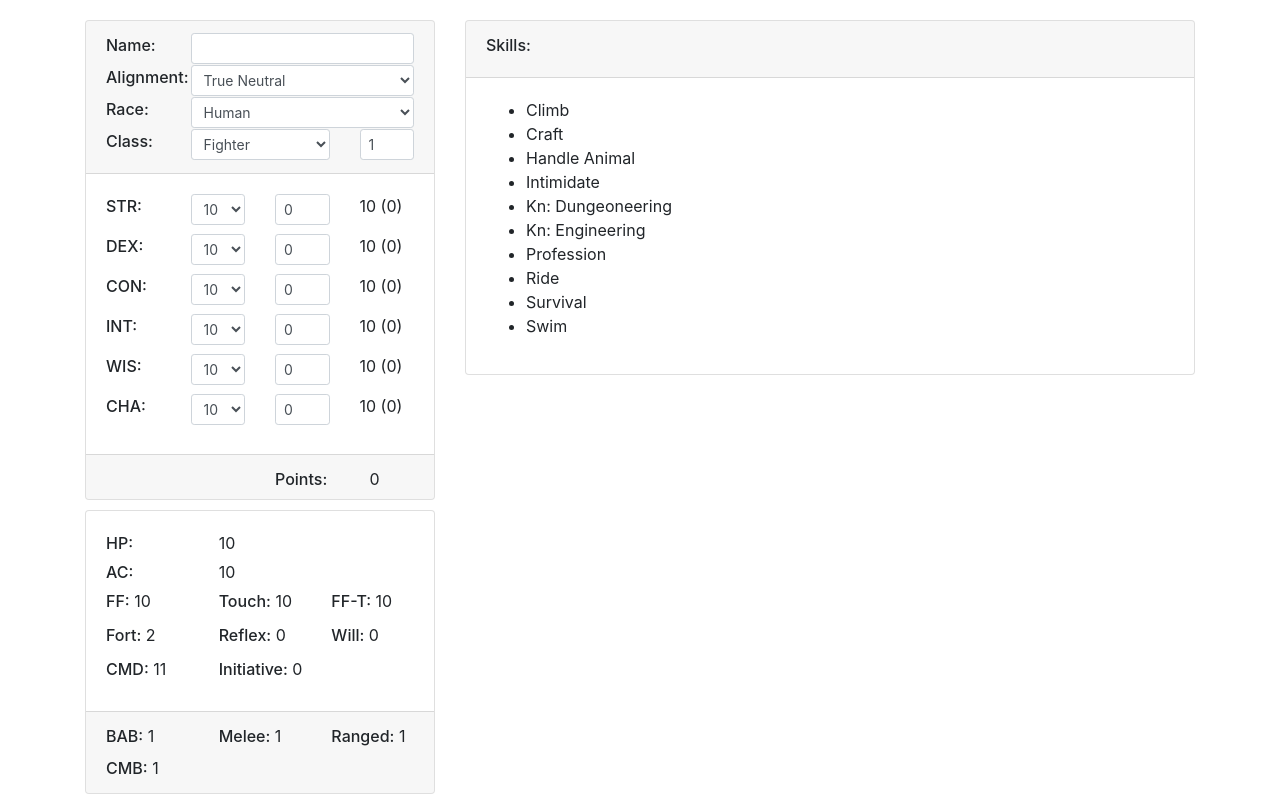
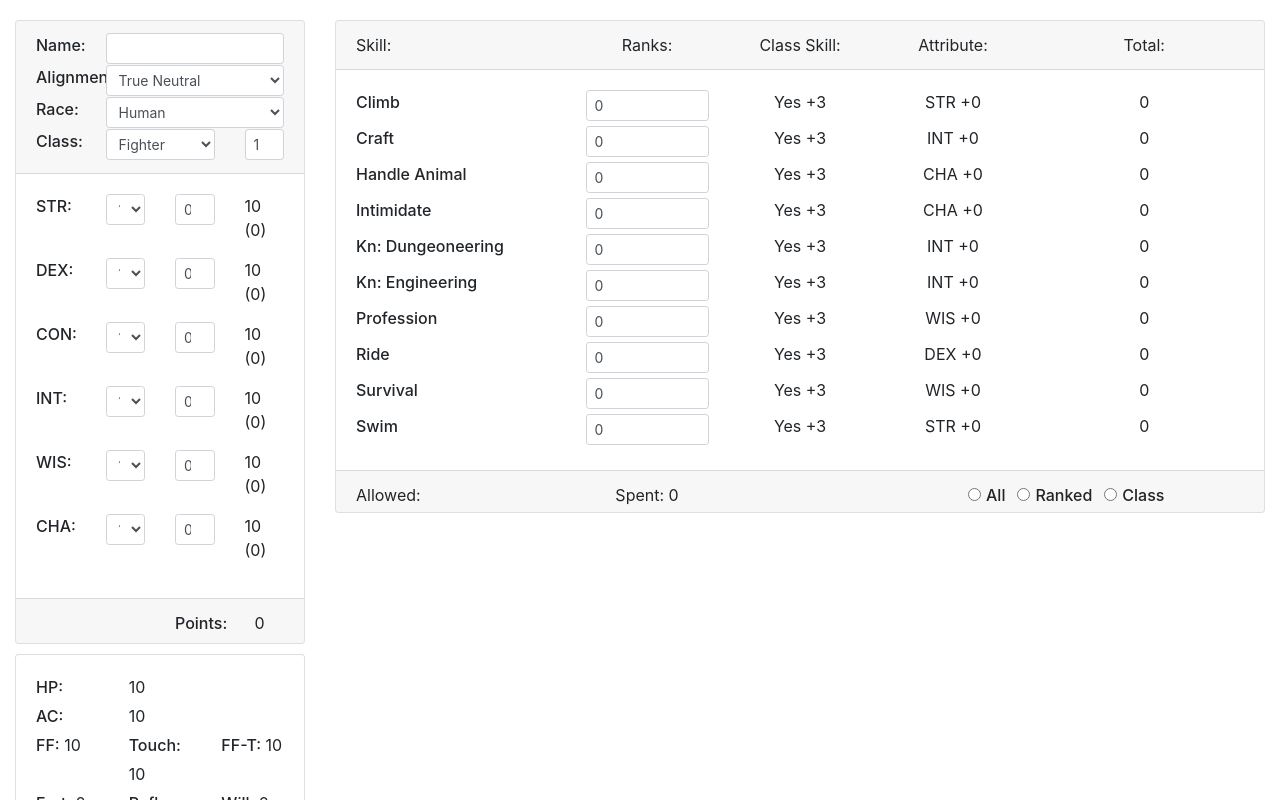
Before and after one commit to edwardfclark/adventurer-builder-1, a React (Create React App) app: page / in a window 1280 px wide. Shown: the top 800 px of the page. Built offline with nearby package versions, Linux system fonts and the light colour scheme.

Commit message:
Implement Dynamic Skills Table
- Skills can be filtered by ranked, class, or all.
- Total ranks spent are tracked.
- Ranks allowed not yet implemented.

Bug discovered where the user can delete the zero in an input and break the view.

```diff
--- a/src/App.js
+++ b/src/App.js
@@ -54,6 +54,44 @@ class App extends Component {
           total: 10
         }
       },
+      skills: {
+        "Acrobatics": 0,
+        "Appraise": 0,
+        "Bluff": 0,
+        "Climb": 0,
+        "Craft": 0,
+        "Diplomacy": 0,
+        "Disable Device": 0,
+        "Disguise": 0,
+        "Escape Artist": 0,
+        "Fly": 0,
+        "Handle Animal": 0,
+        "Heal": 0,
+        "Intimidate": 0,
+        "Kn: Arcana": 0,
+        "Kn: Dungeoneering": 0,
+        "Kn: Engineering": 0,
+        "Kn: Geography": 0,
+        "Kn: History": 0,
+        "Kn: Local": 0,
+        "Kn: Nature": 0,
+        "Kn: Nobility": 0,
+        "Kn: Planes": 0,
+        "Kn: Religion": 0,
+        "Linguistics": 0,
+        "Perception": 0,
+        "Perform": 0,
+        "Profession": 0,
+        "Ride": 0,
+        "Sense Motive": 0,
+        "Sleight of Hand": 0,
+        "Spellcraft": 0,
+        "Stealth": 0,
+        "Survival": 0,
+        "Swim": 0,
+        "Use Magic Device": 0
+      },
+      skillsFilter: "class",
       points: 0,
       ac: {
         armor: 0,
@@ -81,10 +119,29 @@ class App extends Component {
     })
   }
 
+  // This method turns the Alignment input into a controlled component.
   handleAlignmentChange = (event) => {
     this.setState({
       alignment: event.target.value
     })
+  }
+
+  // This method turns every Skill Rank input into a controlled component.
+  handleSkillRankChange = (event, skill) => {
+    // Create a copy of Skills before setting state.
+    let clonedSkills = Object.assign({}, this.state.skills);
+    clonedSkills[skill] = event.target.value;
+
+    this.setState({
+      skills: clonedSkills
+    })
+  }
+
+  // This method alters the skillsFilter key in state.
+  handleSkillFilterChange = (event, filter) => {
+    if (event.target.value === "on") {
+      this.setState({skillsFilter: filter});
+    }
   }
 
   // This method is passed to Race as a prop and is used to change the state of the App component based on a selector.
@@ -177,9 +234,9 @@ class App extends Component {
 
   render() {
     return (
-      <div className="container">
+      <div className="container-fluid">
         <div className="row">
-            <div className="col-4"> {/* This is column 1. */}
+            <div className="col-3"> {/* This is column 1. */}
 
               <div className="card">
 
@@ -241,10 +298,17 @@ class App extends Component {
 
             </div> {/* This is the end of the column.*/}
 
-              <div className="col-8"> {/* This is column 2. */}
+              <div className="col-9"> {/* This is column 2. */}
 
                 <SkillsTable
                   charClass={this.state.charClass}
+                  level={this.state.level}
+                  stats={this.state.stats}
+                  calculateStatMod={this.calculateStatMod}
+                  skills={this.state.skills}
+                  handleSkillRankChange={this.handleSkillRankChange}
+                  handleSkillFilterChange={this.handleSkillFilterChange}
+                  skillsFilter={this.state.skillsFilter}
                 />
 
               </div>
--- a/src/components/SkillsTable.js
+++ b/src/components/SkillsTable.js
@@ -1,5 +1,6 @@
 import React from 'react';
 import {skillsObj, classObj} from '../objects';
+import Skill from './skills/Skill';
 
 
 const SkillsTable = (props) => {
@@ -7,26 +8,134 @@ const SkillsTable = (props) => {
     let skillsArr = Object.keys(skillsObj);
 
     // Only display skills that are class skills.
-    let skills = skillsArr.map((skill, i) => {
-        return classObj[props.charClass]["classSkills"].indexOf(skill) !== -1 ? (
-            <li key={i}>{skill}</li>
-        ) : (null)
-    });
+    // Used ternaries instead of if statements because the arrow function wants a value returned, and 'null' qualifies.
+    let skills;
 
+    if (props.skillsFilter === "class") {
+
+        skills = skillsArr.map((skill, i) => {
+            return classObj[props.charClass]["classSkills"].indexOf(skill) !== -1 ? (
+                <Skill
+                    key={i}
+                    skill={skill}
+                    level={props.level}
+                    classSkill={classObj[props.charClass]["classSkills"].indexOf(skill) !== -1}
+                    attribute={skillsObj[skill]["linkedStat"]}
+                    attr={props.calculateStatMod(props.stats[skillsObj[skill]["linkedStat"]].total)}
+                    ranks={props.skills[skill]}
+                    handleSkillRankChange={props.handleSkillRankChange}
+                />
+            ) : (null)
+        });
+
+    } else if (props.skillsFilter === "ranked") {
+
+        skills = skillsArr.map((skill, i) => {
+            return props.skills[skill] > 0 ? (
+                <Skill
+                    key={i}
+                    skill={skill}
+                    level={props.level}
+                    classSkill={classObj[props.charClass]["classSkills"].indexOf(skill) !== -1}
+                    attribute={skillsObj[skill]["linkedStat"]}
+                    attr={props.calculateStatMod(props.stats[skillsObj[skill]["linkedStat"]].total)}
+                    ranks={props.skills[skill]}
+                    handleSkillRankChange={props.handleSkillRankChange}
+                />
+            ) : (null)
+        });
+
+    } else {
+        skills = skillsArr.map((skill, i) => {
+            return (
+                <Skill
+                    key={i}
+                    skill={skill}
+                    level={props.level}
+                    classSkill={classObj[props.charClass]["classSkills"].indexOf(skill) !== -1}
+                    attribute={skillsObj[skill]["linkedStat"]}
+                    attr={props.calculateStatMod(props.stats[skillsObj[skill]["linkedStat"]].total)}
+                    ranks={props.skills[skill]}
+                    handleSkillRankChange={props.handleSkillRankChange}
+                />
+            );
+        });
+    }
+
+    let ranksSpent = 0;
+
+    for (let skill in props.skills) {
+        ranksSpent += parseInt(props.skills[skill]);
+    }
 
     return (
         <div className="card">
             <div className="card-header">
                 <div className="row">
-                    <div className="col">
-                        <label>Skills:</label>
+                    <div className="col-3">
+                        <p>Skill:</p>
+                    </div>
+                    <div className="col-2">
+                        <p className="text-center">Ranks:</p>
+                    </div>
+                    <div className="col-2">
+                        <p className="text-center">Class Skill:</p>
+                    </div>
+                    <div className="col-2">
+                        <p className="text-center">Attribute:</p>
+                    </div>
+                    <div className="col-3">
+                        <p className="text-center">Total:</p>
                     </div>
                 </div>
             </div>
             <div className="card-body">
-                <ul>
-                    {skills}
-                </ul>
+                {skills}
+            </div>
+            <div className="card-footer">
+                <div className="row">
+                    <div className="col-3">
+                        <p>Allowed: </p>
+                    </div>
+                    <div className="col-2">
+                        <p className="text-center">Spent: {ranksSpent}</p>
+                    </div>
+                    <div className="col-4 offset-3">
+                        <div className="form-check-inline">
+                            <label className="form-check-label" htmlFor="filter-all">
+                                <input
+                                    type="radio"
+                                    className="form-check-input"
+                                    name="optradio" id="filter-all"
+                                    onClick={(event) => props.handleSkillFilterChange(event, "all")}
+                                />All
+                            </label>
+                        </div>
+                        <div className="form-check-inline">
+                            <label className="form-check-label">
+                                <input
+                                    type="radio"
+                                    className="form-check-input"
+                                    name="optradio" id="filter-ranked"
+                                    onClick={(event) => props.handleSkillFilterChange(event, "ranked")}
+                                />Ranked
+                            </label>
+                        </div>
+                        <div className="form-check-inline">
+                            <label className="form-check-label">
+                                <input
+                                    type="radio"
+                                    className="form-check-input"
+                                    name="optradio"
+                                    id="filter-class"
+                                    onClick={(event) => props.handleSkillFilterChange(event, "class")}
+                                />Class
+                            </label>
+                        </div>
+
+                    </div>
+
+                </div>
             </div>
 
         </div>
--- /dev/null
+++ b/src/components/skills/Skill.js
@@ -0,0 +1,35 @@
+import React from 'react';
+
+// Skill takes a string as a property and generates the input row for that string.
+
+const Skill = (props) => {
+    return (
+        <div className="row mb-1 skill">
+            <div className="col-3"> {/* Skill */}
+                <label>{props.skill}</label>
+            </div>
+            <div className="col-2"> {/* Ranks */}
+                <input
+                    type="number"
+                    min="0"
+                    max={props.level}
+                    className="form-control form-control-sm"
+                    value={props.ranks}
+                    onChange={ (event) => props.handleSkillRankChange(event, props.skill)}
+                />
+            </div>
+            <div className="col-2"> {/* Class Skill */}
+                <p className="text-center">{props.classSkill ? "Yes +3" : "No"}</p>
+            </div>
+            <div className="col-2"> {/* Attribute */}
+                <p className="text-center">{props.attribute.slice(0,3).toUpperCase()+" "+(props.attr >= 0 ? "+" : "")+props.attr}</p>
+            </div>
+            <div className="col-3"> {/* Total */}
+                <p className="text-center">{parseInt(props.ranks)+(props.classSkill && props.ranks > 0 ? 3 : 0)+parseInt(props.attr)}</p>
+            </div>
+
+        </div>
+    );
+}
+
+export default Skill;
--- a/src/index.css
+++ b/src/index.css
@@ -8,7 +8,7 @@
     margin-bottom: 10px;
 }
 
-.container {
+.container-fluid, .container {
     margin-top: 20px;
 }
 
@@ -25,11 +25,7 @@ label {
     margin-bottom: 5px;
 }
 
-.col p {
+.col p, .skill p, .card-header p, .card-footer p {
  margin-bottom: 0;
 
 }
-
-.card-footer p {
-    margin-bottom: 0;
-}
```
Also changed, not shown: 1 other file (tests, documents, lock files or other folders).
